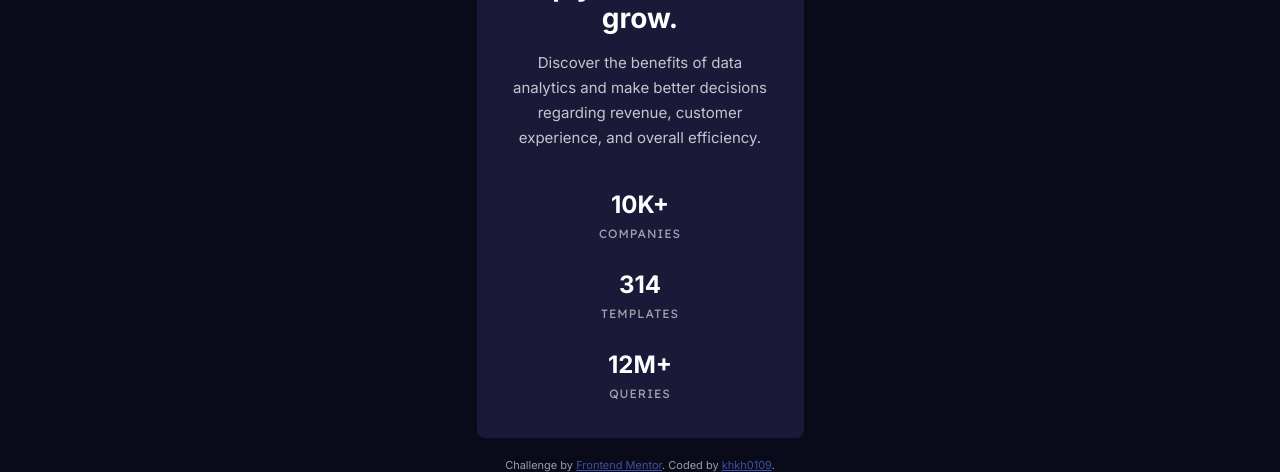
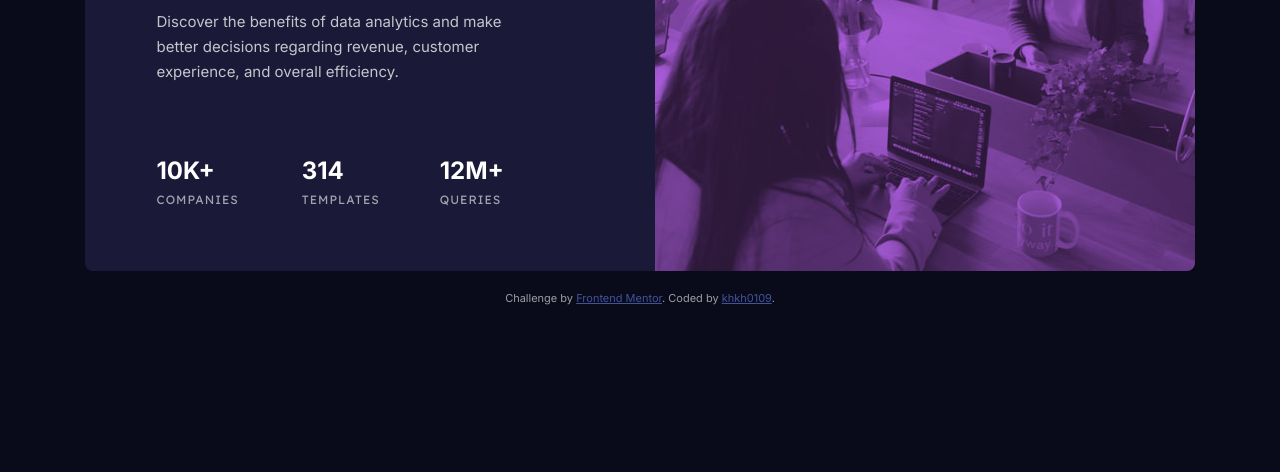
Before and after one commit to khkh0109/frontend-mentor-challenges, a plain HTML site: page stats-preview-card-component/index.html in a window 1280 px wide. Shown: the part 335-807 px from the top of the page. Drawn offline with Linux system fonts and the light colour scheme.

Commit message:
CSS: Desktop

```diff
--- a/stats-preview-card-component/index.html
+++ b/stats-preview-card-component/index.html
@@ -13,6 +13,8 @@
 <body>
   <main>
     <section class="card">
+      <img src="./images/image-header-mobile.jpg" alt="" class="card__img--mobile">
+      <img src="./images/image-header-desktop.jpg" alt="" class="card__img--desktop">
       <div class="card__contents">
         <h1>Get <span>insights</span> that help your business grow.</h1>
         <p>
--- a/stats-preview-card-component/style.css
+++ b/stats-preview-card-component/style.css
@@ -40,6 +40,7 @@ main {
   width: 327px;
   border-radius: 8px;
   background-color: var(--color-dark-desaturated-blue);
+  position: relative;
 }
 
 .card::before {
@@ -47,12 +48,21 @@ main {
   display: block;
   width: 100%;
   height: 240px;
+  position: absolute;
   border-radius: 8px 8px 0 0;
-  background-image: url("./images/image-header-mobile.jpg");
-  background-repeat: no-repeat;
-  background-size: contain;
   background-color: var(--color-soft-violet);
-  background-blend-mode: multiply;
+}
+
+.card__img--mobile {
+  display: block;
+  width: 100%;
+  height: 240px;
+  opacity: 0.7511;
+  mix-blend-mode: multiply;
+}
+
+.card__img--desktop {
+  display: none;
 }
 
 .card__contents {
@@ -114,9 +124,73 @@ main {
 }
 
 .attribution a {
-  color: hsl(228, 45%, 44%);
+  color: hsl(228deg 41% 43%);
 }
 
 /* Desktop */
 @media screen and (min-width: 768px) {
+  body {
+    text-align: left;
+  }
+
+  .card {
+    width: 1110px;
+    display: flex;
+  }
+
+  .card::before {
+    width: 540px;
+    height: 100%;
+    border-radius: 0 8px 8px 0;
+    top: 0;
+    right: 0;
+    background-color: var(--color-soft-violet);
+    order: 2;
+  }
+
+  .card__img--mobile {
+    display: none;
+  }
+
+  .card__img--desktop {
+    display: block;
+    width: 540px;
+    height: 100%;
+    opacity: 0.7511;
+    mix-blend-mode: multiply;
+    order: 2;
+  }
+
+  .card__contents {
+    padding: 71px 95px 59px 71.5px;
+    order: 1;
+    width: 570px;
+  }
+
+  .card__contents h1 {
+    margin-bottom: 25px;
+    font-size: 36px;
+    line-height: 1.2222222222;
+  }
+
+  .card__contents p {
+    margin-bottom: 72px;
+    width: 374px;
+  }
+
+  .card__contents dl {
+    display: flex;
+  }
+
+  .card__contents dl div {
+    margin-bottom: 0;
+  }
+
+  .card__contents dl div:first-child {
+    margin-right: 63px;
+  }
+
+  .card__contents dl div:nth-child(2) {
+    margin-right: 60px;
+  }
 }
```
